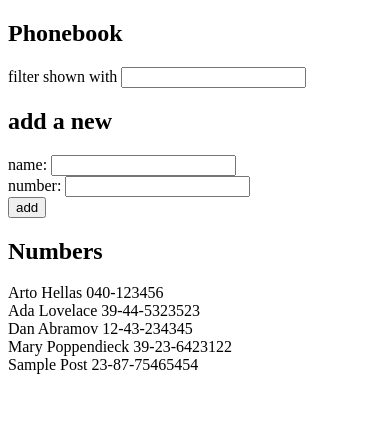
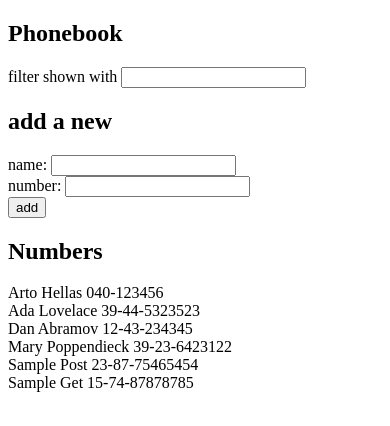
Before and after one commit to tonyjleal/full-stack-open-2023, a React (Vite) app in the folder part2/phonebook/: page / in a window 390 px wide. Shown: the top 426 px of the page. Built offline with nearby package versions, Linux system fonts and the light colour scheme; data requests are answered from the project's data file.

Commit message:
2.13: The phonebook step 8

```diff
--- a/part2/phonebook/db.json
+++ b/part2/phonebook/db.json
@@ -24,6 +24,11 @@
       "id": "21fe",
       "name": "Sample Post",
       "number": "23-87-75465454"
+    },
+    {
+      "id": "c0e6",
+      "name": "Sample Get",
+      "number": "15-74-87878785"
     }
   ]
 }
--- a/part2/phonebook/src/App.jsx
+++ b/part2/phonebook/src/App.jsx
@@ -1,8 +1,8 @@
 import React, { useEffect, useState } from 'react'
-import axios from 'axios'
 import Filter from './components/Filter'
 import PersonForm from './components/PersonForm'
 import Persons from './components/Persons'
+import personsService from './service/persons'
 
 const App = () => {
   const [persons, setPersons ] = useState([])
@@ -13,11 +13,11 @@ const App = () => {
 
 
   useEffect(() => {
-    axios.get('http://localhost:3001/persons')
-      .then(response => {
-        setPersons(response.data)
-        setPersonsToShow(response.data)
-      })
+    personsService.getAll()
+                  .then( initialValue => {
+                    setPersons(initialValue)
+                    setPersonsToShow(initialValue)
+                  })
   }, [])
 
   const handleNewName = (event) => {
@@ -51,14 +51,12 @@ const App = () => {
       number: newNumber
     }
 
-    axios.post('http://localhost:3001/persons', newPerson)
-          .then(response => {
-            const copyPersons = persons.concat(response.data);
-            setPersons(copyPersons)
-            setPersonsToShow(copyPersons.filter(person => person.name.toLowerCase().includes(filterName.toLowerCase())))
-          })
-
-
+    personsService.create(newPerson)
+                  .then(returnedValue => {
+                    const copyPersons = persons.concat(returnedValue);
+                    setPersons(copyPersons)
+                    setPersonsToShow(copyPersons.filter(person => person.name.toLowerCase().includes(filterName.toLowerCase())))
+                  })
     setNewName('')
     setNewNumber('')
   }
--- /dev/null
+++ b/part2/phonebook/src/service/persons.jsx
@@ -0,0 +1,17 @@
+import axios from 'axios'
+
+const baseUrl = 'http://localhost:3001/persons'
+
+
+const getAll = () => {
+    const request = axios.get(baseUrl)
+    return request.then(response => response.data)
+}
+
+const create = newObject => {
+  const request = axios.post(baseUrl, newObject)
+  return request.then(response => response.data)
+}
+
+
+export default { getAll, create }
```
